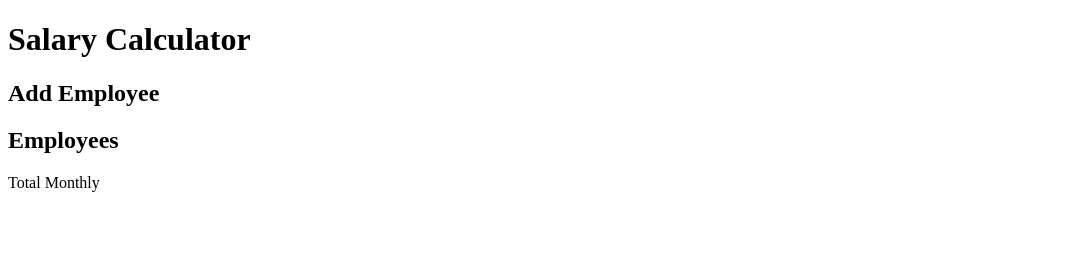
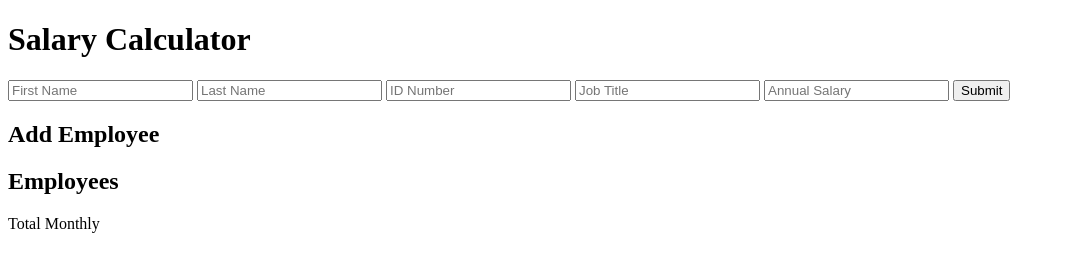
Before and after one commit to yalvarez08/weekend-challenge-salaryCalculator, a website: page index.html in a window 1280 px wide. Shown: the whole page, without its empty margins (0-1065 px from the left). Drawn offline with Linux system fonts and the light colour scheme.

Commit message:
added form element

```diff
--- a/index.html
+++ b/index.html
@@ -10,6 +10,37 @@
 <body>
   <header>
     <h1>Salary Calculator</h1>
+
+    <!---insert form below-->
+    <form onSubmit="performSubmit(event)">
+      <input
+        id="first_name_input"
+        placeholder="First Name"
+        type="text"
+      >
+      <input
+        id="last_name_input"
+        placeholder="Last Name"
+        type="text"
+      >
+      <input
+        id="id_num_input"
+        placeholder="ID Number"
+        type="text"
+      >
+      <input
+        id="job_input"
+        placeholder="Job Title"
+        type="text"
+      >
+      <input
+        id="ann_salary_input"
+        placeholder="Annual Salary"
+        type="text"
+      >
+      <button type="submit">Submit</button>
+
+    </form>
   </header>
   <main>
     <h2>Add Employee</h2>
--- a/script1.js
+++ b/script1.js
@@ -1,2 +1,10 @@
 // *** WEEKEND CHALLENGE 1 ***
-console.log('hey javascript is working!)')
+
+
+function onReady() {
+
+
+console.log('hey javascript is working!')
+}
+
+onReady();
```
